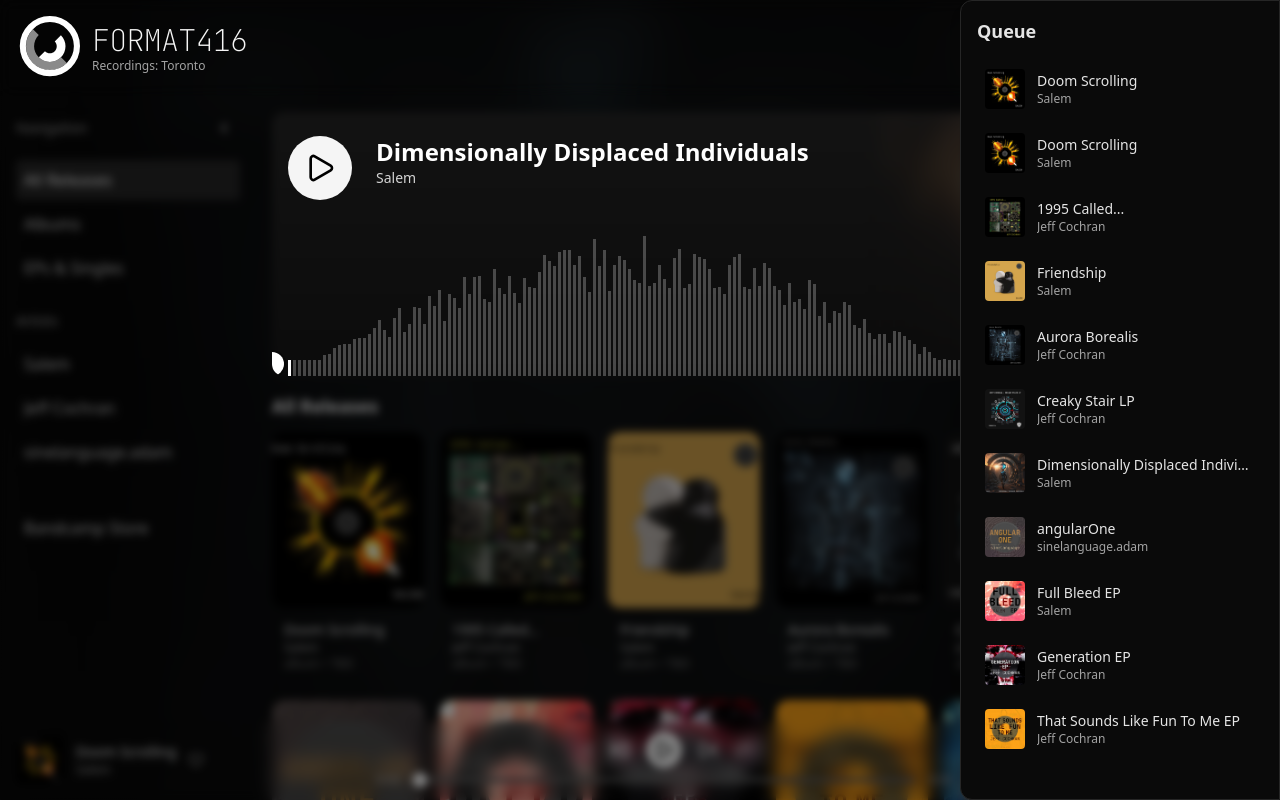
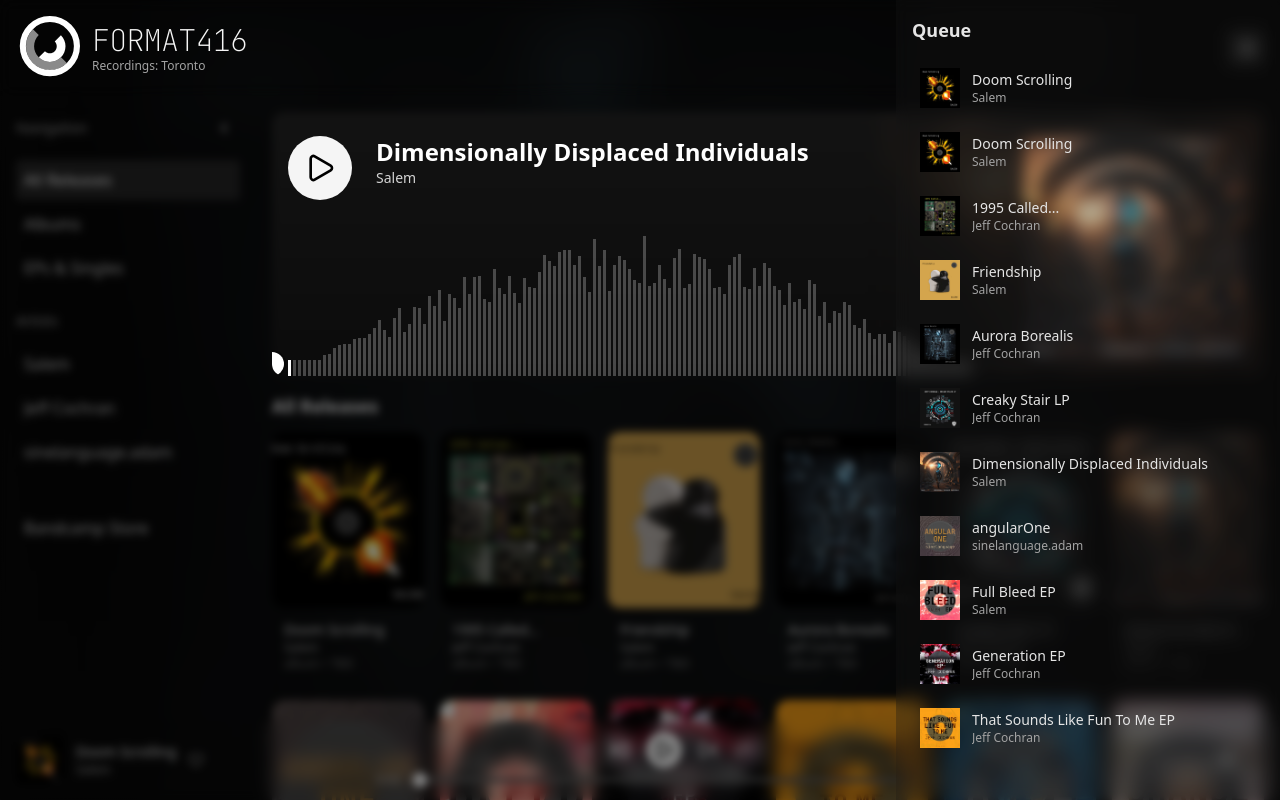
Before and after one commit to sinelanguage/f416, a React (Vite) app in the folder web/: page / in a window 1280 px wide. Both pictures are taken after a click on the button 1246 px from the left and 48 px from the top of the page. Shown: the top 800 px of the page. Built offline with nearby package versions, Linux system fonts and the light colour scheme.

Commit message:
update styles

```diff
--- a/web/src/App.tsx
+++ b/web/src/App.tsx
@@ -64,7 +64,7 @@ function Sidebar({
     <aside
       className={`hidden md:flex ${
         collapsed ? "w-16" : "w-64"
-      } shrink-0 flex-col gap-4 p-4 transition-all duration-300`}
+      } shrink-0 flex-col gap-4 p-4 transition-all duration-300 min-h-[calc(100vh-12rem)]`}
     >
       <div className="flex items-center justify-between">
         {!collapsed && (
@@ -764,7 +764,10 @@ export default function App() {
       />
       {/* Mobile sidebar */}
       <Sheet open={mobileOpen} onOpenChange={setMobileOpen}>
-        <SheetContent side="left" className="w-80">
+        <SheetContent
+          side="left"
+          className="w-80 p-4 bg-neutral-900/40 backdrop-blur supports-[backdrop-filter]:bg-neutral-900/30"
+        >
           <div className="flex flex-col h-full">
             <div className="flex items-center gap-3 pb-4">
               <img
@@ -855,7 +858,10 @@ export default function App() {
 
       {/* Queue sheet */}
       <Sheet open={queueOpen} onOpenChange={setQueueOpen}>
-        <SheetContent side="right">
+        <SheetContent
+          side="right"
+          className="w-96 p-4 bg-neutral-900/40 backdrop-blur supports-[backdrop-filter]:bg-neutral-900/30"
+        >
           <div className="text-lg font-semibold mb-4">Queue</div>
           <div className="space-y-2">
             {(queue.length
@@ -865,12 +871,12 @@ export default function App() {
               <button
                 key={`q-${idx}`}
                 onClick={() => enqueueAndPlay(idx)}
-                className="w-full flex items-center gap-3 text-left p-2 rounded hover:bg-neutral-900"
+                className="w-full flex items-center gap-3 text-left p-2 hover:bg-neutral-900/50"
               >
                 <img
                   src={RELEASES[idx].cover}
                   alt={RELEASES[idx].title}
-                  className="size-10 rounded object-cover"
+                  className="size-10 object-cover"
                 />
                 <div className="min-w-0">
                   <div className="text-sm truncate">{RELEASES[idx].title}</div>
--- a/web/src/components/ui/sheet.tsx
+++ b/web/src/components/ui/sheet.tsx
@@ -30,8 +30,8 @@ const SheetContent = React.forwardRef<
     <DialogPrimitive.Content
       ref={ref}
       className={cn(
-        "fixed top-0 z-50 h-full w-80 bg-neutral-950 text-neutral-200 border-neutral-800 border p-4 shadow-lg",
-        side === "right" ? "right-0 rounded-l-xl" : "left-0 rounded-r-xl",
+        "fixed top-0 z-50 h-full w-80 bg-neutral-950 text-neutral-200 p-4",
+        side === "right" ? "right-0" : "left-0",
         className
       )}
       {...props}
```
